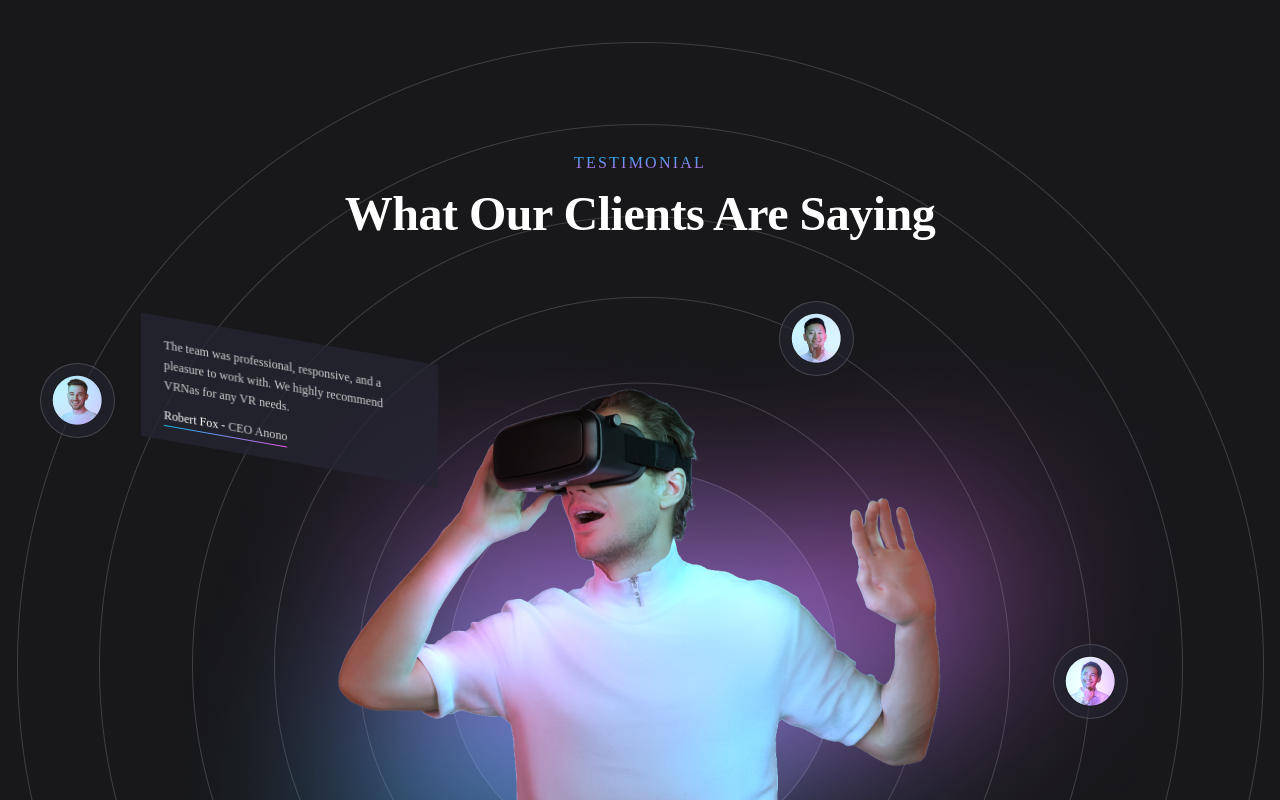
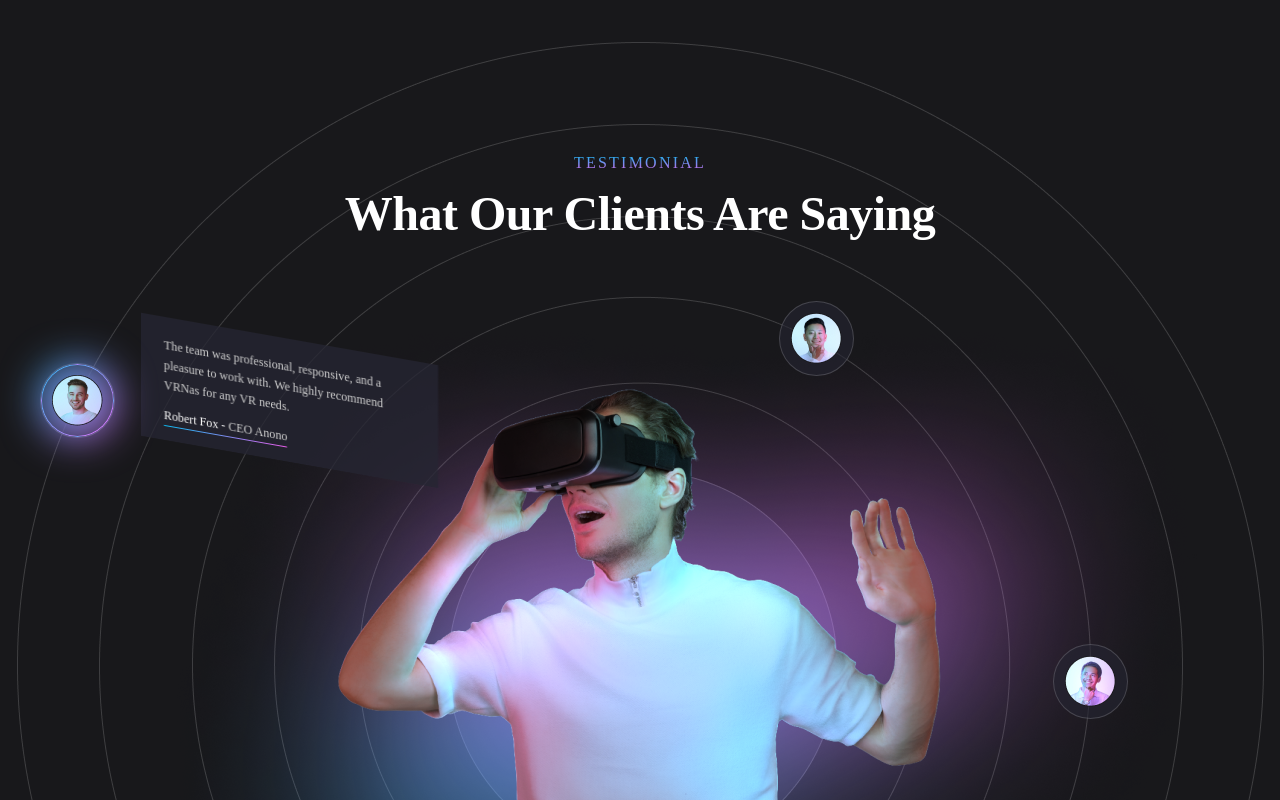
Before and after one commit to SuhihAlex/VRNasProject, a plain HTML site: page index.html in a window 1280 px wide. In both pictures the pointer is over the element 77 px from the left and 5196 px from the top of the page. Shown: the part 4796-5596 px from the top of the page. Drawn offline with Linux system fonts and the light colour scheme.

Commit message:
Изменение секции

```diff
--- a/css/style.css
+++ b/css/style.css
@@ -911,6 +911,11 @@
     border-radius: 100%;
     background-color: rgba(37, 37, 50, 0.6);
     cursor: pointer;
+    transition: background .5s ease-in-out;
+}
+
+.testimonial__avatar img {
+    z-index: 10;
 }
 
 .testimonial__avatar-two {
@@ -940,6 +945,32 @@
 
 .testimonial__avatar:hover .testimonial__avatar-descr {
     display: block;
+}
+
+.testimonial__avatar:hover:before {
+    content: "";
+    position: absolute;
+    top: 0;
+    left: 0;
+    right: 0;
+    bottom: 0;
+    border: 1px solid transparent;
+    border-radius: 100%;
+    background-image: linear-gradient(135deg, #1cc4f9 0%, #fe69fe 100%);
+    -webkit-mask: linear-gradient(#fff 0 0) padding-box, linear-gradient(#fff 0 0);
+    mask: linear-gradient(#fff 0 0) padding-box, linear-gradient(#fff 0 0);
+    -webkit-mask-composite: destination-out;
+    mask-composite: exclude;
+}
+
+.testimonial__avatar:hover::after {
+    content: '';
+    position: absolute;
+    border-radius: 100%;
+    width: 100%;
+    height: 100%;
+    filter: blur(20px);
+    background: linear-gradient(135deg, #1cc4f9 0%, #fe69fe 100%);
 }
 
 .testimonial__avatar-descr {
```
